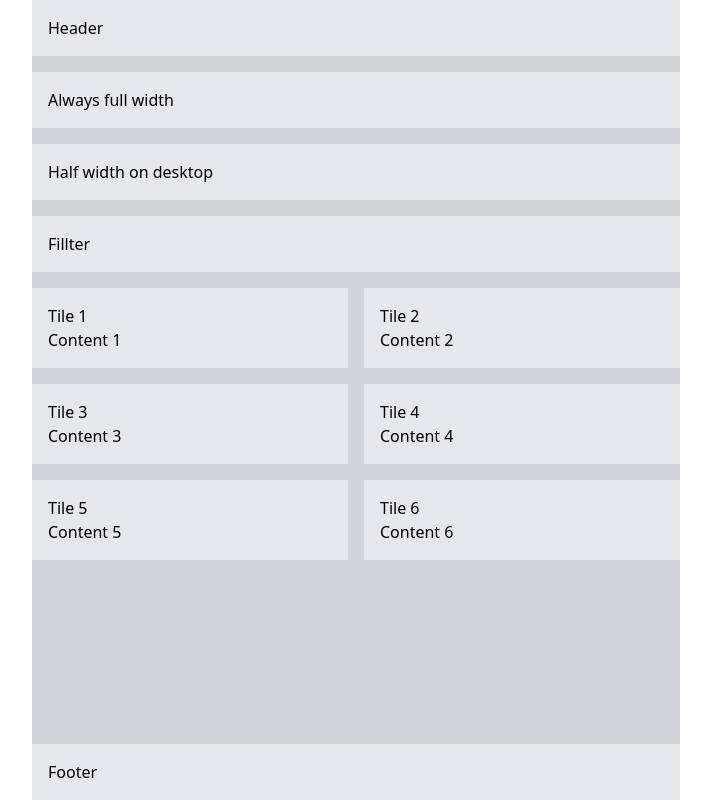
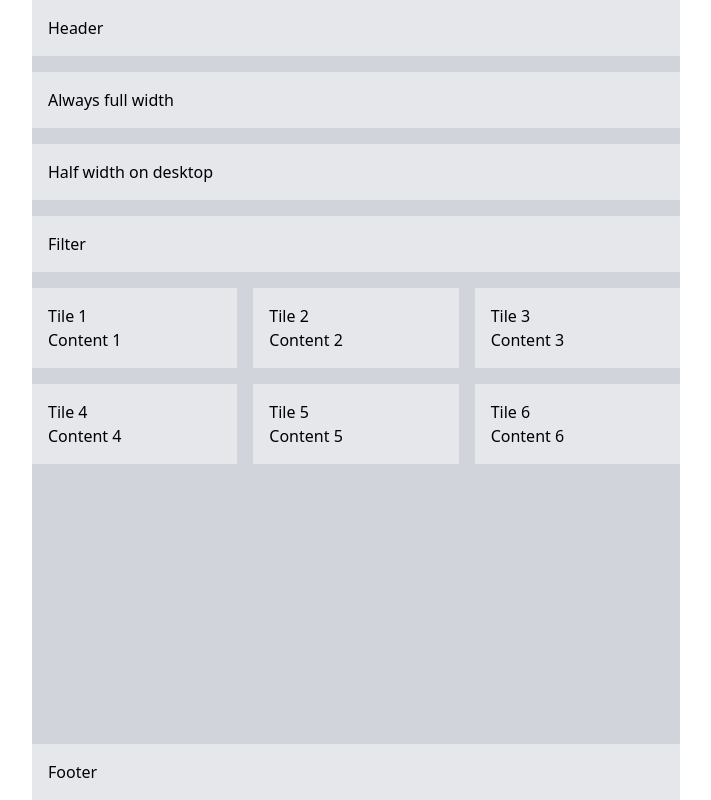
Before and after one commit to p-runge/react-grid-system, a React (Vite) app: page / in a window 1280 px wide. Shown: the whole page, without its empty margins (284-995 px from the left). Built offline with nearby package versions, Linux system fonts and the light colour scheme.

Commit message:
fix implementation for narrow columns

```diff
--- a/src/App.tsx
+++ b/src/App.tsx
@@ -3,7 +3,7 @@ import SectionA from "./implementation/section-a";
 import { GridSystemProvider } from "./hooks/use-grid-system";
 
 function App() {
-  const is_narrow = false;
+  const is_narrow = true;
   const columns = is_narrow ? 10 : 12;
 
   return (
--- a/src/components/grid-container.tsx
+++ b/src/components/grid-container.tsx
@@ -21,7 +21,7 @@ const InnerGridContainer = ({ children }: { children: React.ReactNode }) => {
         // span over all columns
         columns === 12 && "lg:col-span-12 lg:grid-cols-12",
         // span over the middle 10 columns
-        columns === 10 && "lg:col-span-10 lg:grid-cols-10 lg:col-start-3"
+        columns === 10 && "lg:col-span-10 lg:grid-cols-10 lg:col-start-2"
       )}
     >
       {children}
--- a/src/implementation/section-a.tsx
+++ b/src/implementation/section-a.tsx
@@ -28,19 +28,19 @@ export default function SectionA() {
         className={cn(
           "bg-gray-200 p-4",
           columns === 12 && "col-span-3 md:col-span-6 lg:col-span-6",
-          columns === 10 && "col-span-3 md:col-span-6 lg:col-span-10"
+          columns === 10 && "col-span-3 md:col-span-6 lg:col-span-5"
         )}
       >
         Half width on desktop
       </div>
-      <div className="col-span-full bg-gray-200 p-4">Fillter</div>
+      <div className="col-span-full bg-gray-200 p-4">Filter</div>
       {tiles.map((tile, index) => (
         <div
           key={index}
           className={cn(
             "bg-gray-200 p-4",
             columns === 12 && "col-span-3 lg:span-6",
-            columns === 10 && "col-span-3 lg:span-5"
+            columns === 10 && "col-span-2 lg:span-5"
           )}
         >
           <h2>{tile.title}</h2>
```
